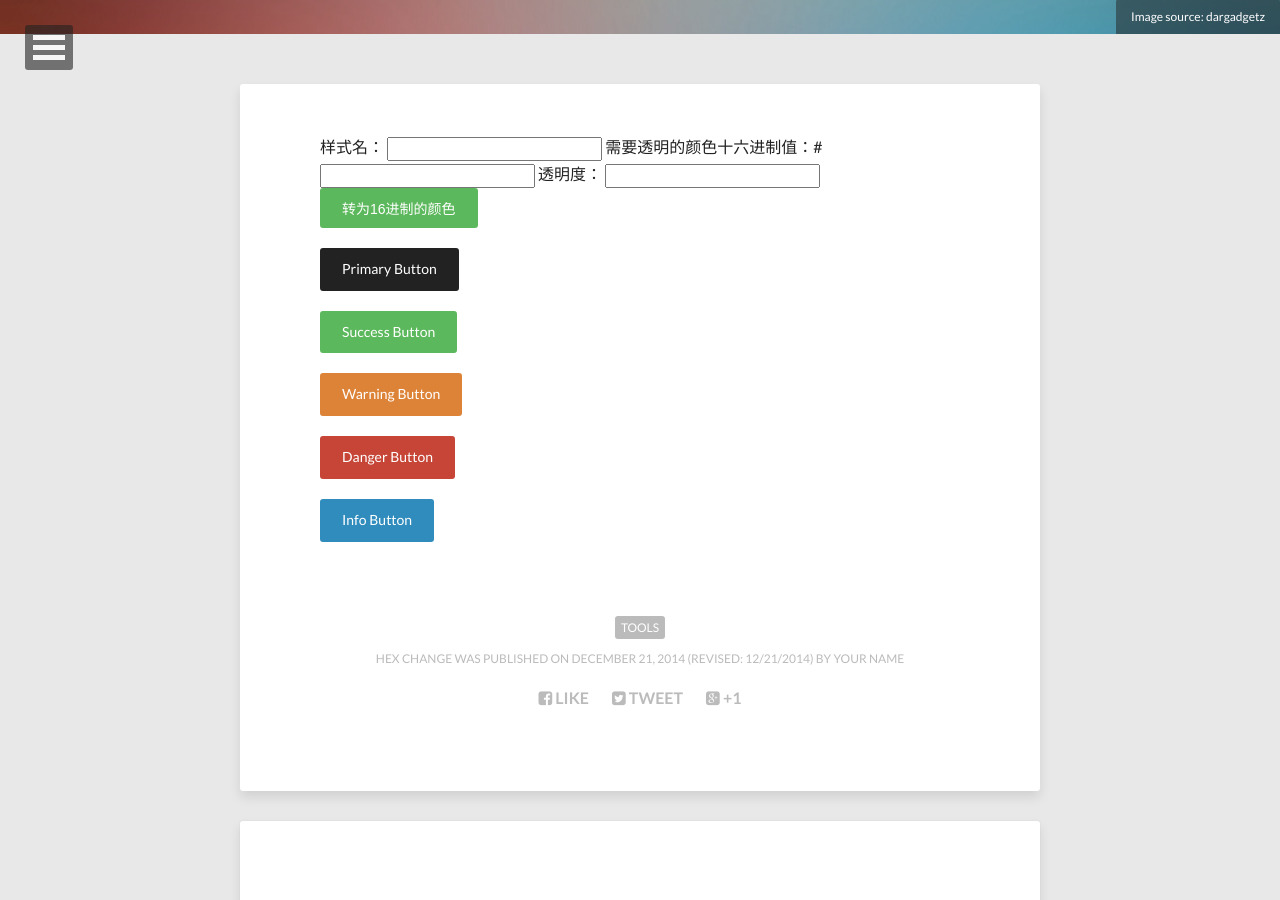
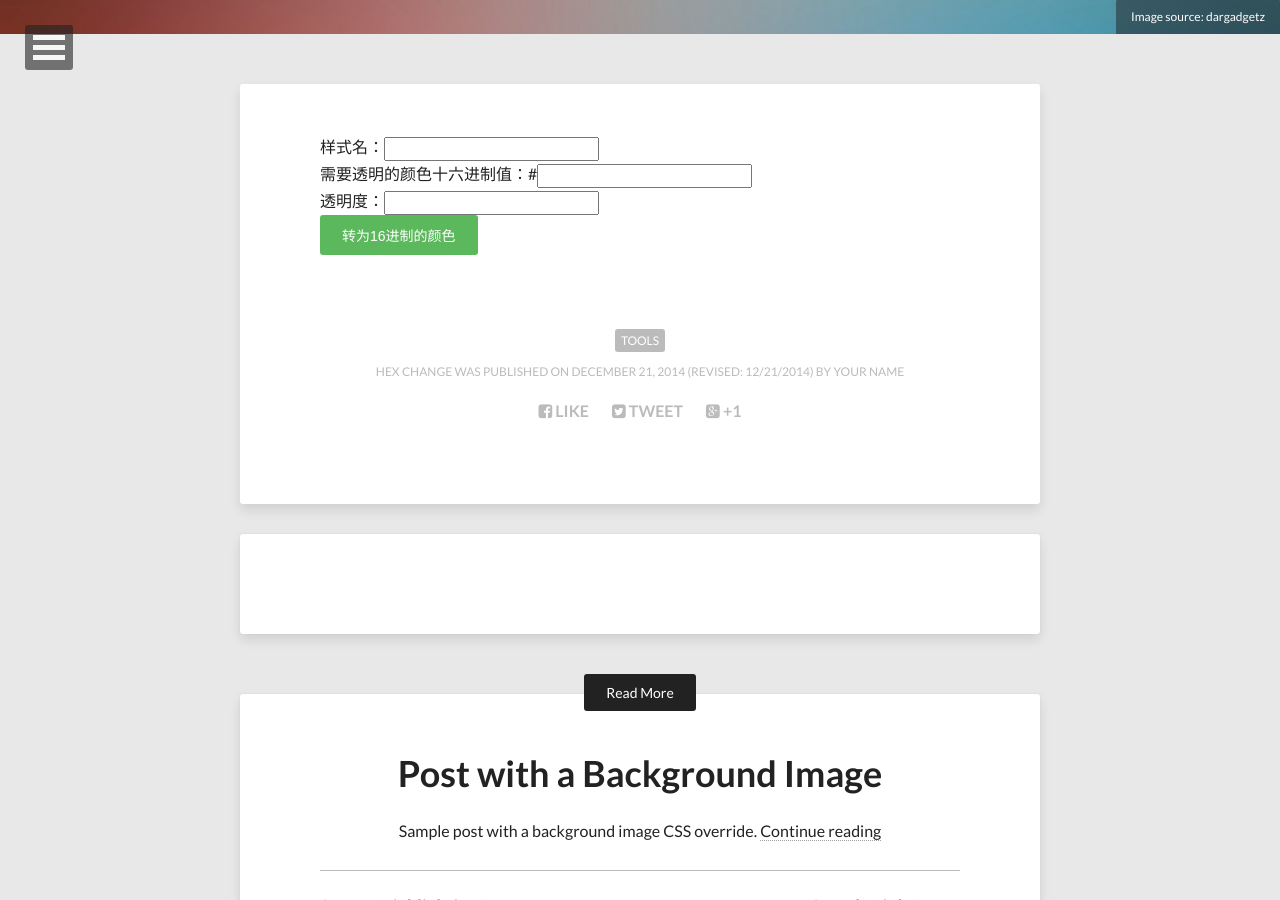
Before and after one commit to shauning/shauning.github.io, a Jekyll site: the page built from _posts/2014-12-21-hex-change.md, in a window 1280 px wide and 900 px high, scrolled down 366 px. Built offline with Jekyll 4.4.1, drawn with Linux system fonts in a browser that asks for light colours; nearby versions of some CDN libraries; comment, search, counter and statistics services are not loaded.

Commit message:
文章样式调整

```diff
--- a/_posts/2014-12-21-hex-change.md
+++ b/_posts/2014-12-21-hex-change.md
@@ -11,14 +11,10 @@
 ---
 
 <div class="wrap">
-	<label for="class-name">样式名：</label>
-	<input type="text" value="" id="class-name"  />
-	<label for="color_value">需要透明的颜色十六进制值：#</label>
-	<input type="text" value="" id="color_value" maxlength="6" />
-	<label for="original">透明度：</label>
-	<input type="input" id="original" />
+	<div><label for="class-name">样式名：</label><input type="text" value="" id="class-name"  /></div>
+	<div><label for="color_value">需要透明的颜色十六进制值：#</label><input type="text" value="" id="color_value" maxlength="6" /></div>
+	<div><label for="original">透明度：</label><input type="input" id="original" /></div>
 	<button type="button" onclick="change_10_to_16()" class="btn btn-success">转为16进制的颜色</button>
-	<!-- <div markdown="0"><a href="#" class="btn btn-success">Success Button</a></div> -->
 	<br />
 	<div id="alpha_style"></div>
 </div>
@@ -110,9 +106,3 @@
       }
   }
 </script>
-
-<div markdown="0"><a href="#" class="btn">Primary Button</a></div>
-<div markdown="0"><a href="#" class="btn btn-success">Success Button</a></div>
-<div markdown="0"><a href="#" class="btn btn-warning">Warning Button</a></div>
-<div markdown="0"><a href="#" class="btn btn-danger">Danger Button</a></div>
-<div markdown="0"><a href="#" class="btn btn-info">Info Button</a></div>
```
